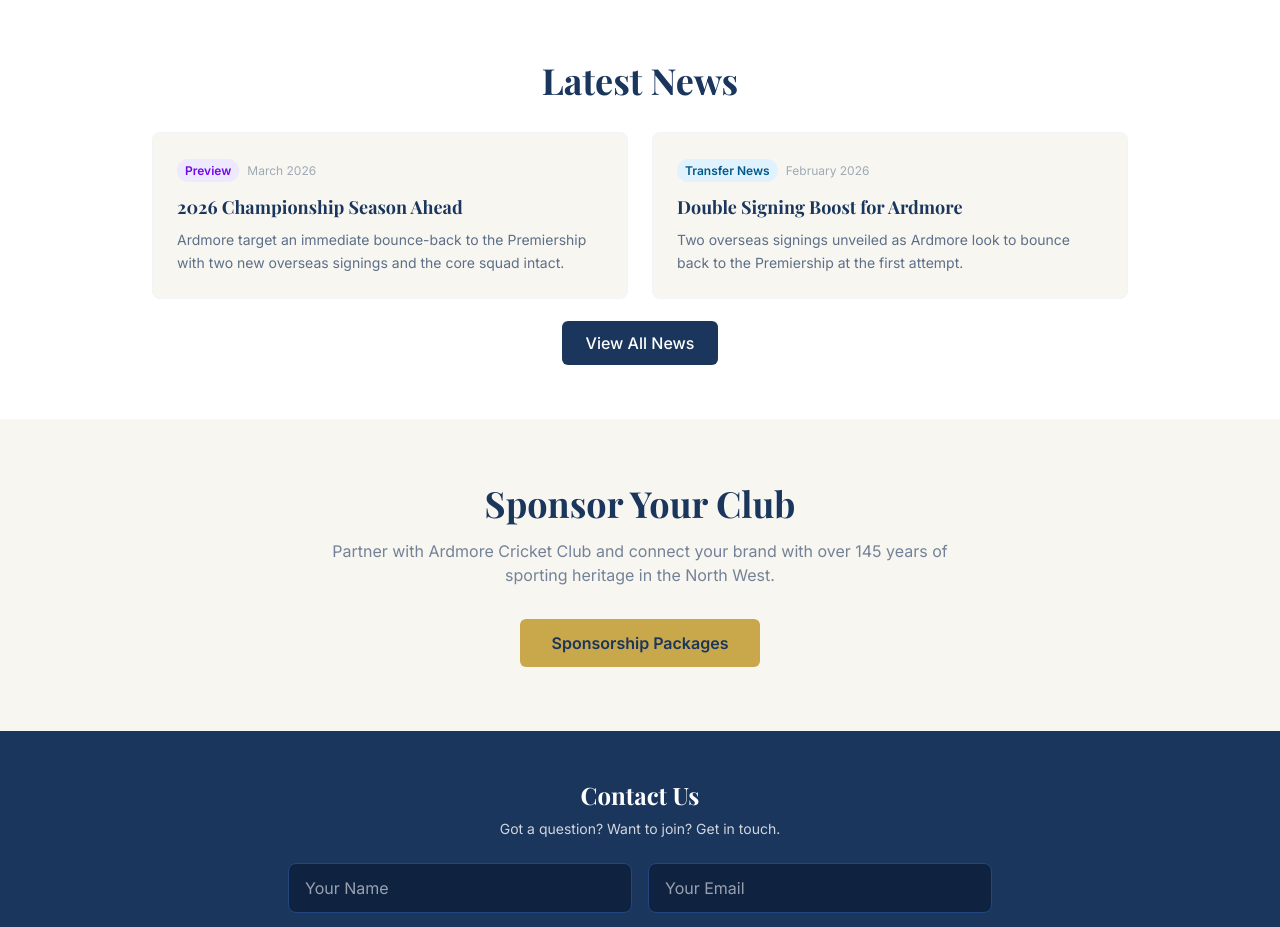
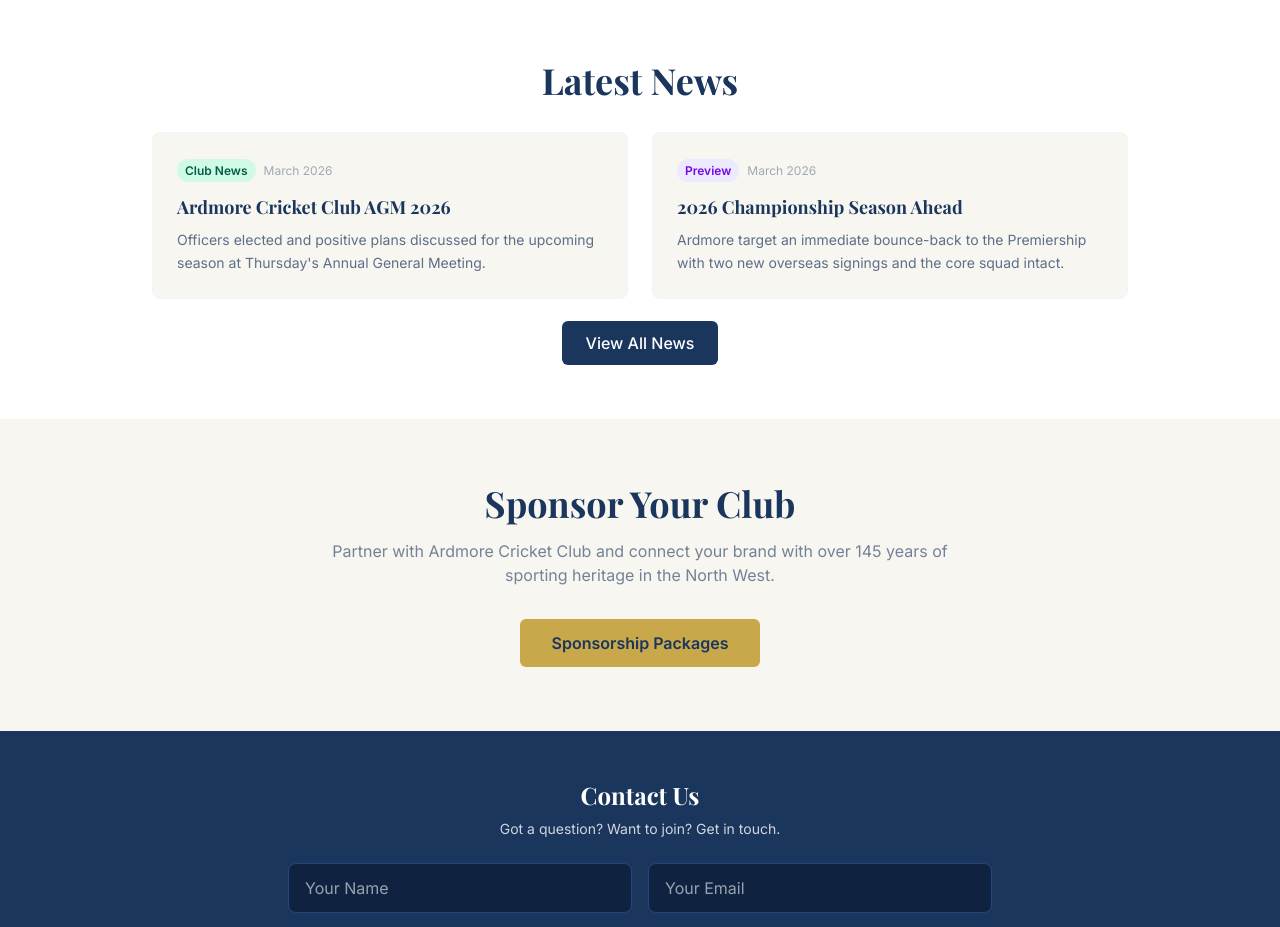
Before and after one commit to albiemorgan88-hash/ardmore-draw-live, a Next.js app: page / in a window 1280 px wide. Shown: the part 2520-3447 px from the top of the page. Built offline with nearby package versions, Linux system fonts and the light colour scheme; no server answers.

Commit message:
Add AGM 2026 article to homepage Latest News, green category badge for Club News

```diff
--- a/src/app/news/agm-2026/page.tsx
+++ b/src/app/news/agm-2026/page.tsx
@@ -36,7 +36,7 @@ export default function AGM2026Page() {
       <section className="bg-navy py-16 sm:py-20">
         <div className="max-w-3xl mx-auto px-4 sm:px-6 text-center">
           <div className="mb-4">
-            <span className="inline-block px-3 py-1 rounded-full text-xs font-semibold bg-violet-100 text-violet-800">
+            <span className="inline-block px-3 py-1 rounded-full text-xs font-semibold bg-emerald-100 text-emerald-800">
               Club News
             </span>
           </div>
--- a/src/app/news/page.tsx
+++ b/src/app/news/page.tsx
@@ -19,7 +19,7 @@ const articles: Article[] = [
     title: "Ardmore Cricket Club AGM 2026",
     date: "March 2026",
     category: "Club News",
-    excerpt: "Ardmore held their AGM on 6th March with positive plans for the season ahead. New captains appointed and Kevin Brolly takes over as Club Secretary.",
+    excerpt: "Officers elected and positive plans discussed for the upcoming season at Thursday's Annual General Meeting.",
     body: "",
     link: "/news/agm-2026",
   },
@@ -75,7 +75,7 @@ const categoryColors: Record<string, string> = {
   "Season Review": "bg-amber-100 text-amber-800",
   "Cup Draw": "bg-emerald-100 text-emerald-800",
   "Preview": "bg-violet-100 text-violet-800",
-  "Club News": "bg-violet-100 text-violet-800",
+  "Club News": "bg-emerald-100 text-emerald-800",
 };
 
 export default function NewsPage() {
--- a/src/app/page.tsx
+++ b/src/app/page.tsx
@@ -78,17 +78,17 @@ export default function HomePage() {
         <div className="max-w-5xl mx-auto px-4 sm:px-6">
           <h2 className="font-heading text-3xl sm:text-4xl font-bold text-navy mb-8 text-center">Latest News</h2>
           <div className="grid grid-cols-1 sm:grid-cols-2 gap-6 mb-8">
+            <a href="/news/agm-2026" className="bg-cream rounded-lg p-6 border border-gray-100 hover:shadow-md transition-shadow block">
+              <span className="text-xs font-semibold text-emerald-800 bg-emerald-100 px-2 py-1 rounded-full">Club News</span>
+              <span className="text-xs text-navy/40 ml-2">March 2026</span>
+              <h3 className="font-heading text-lg font-bold text-navy mt-3 mb-2">Ardmore Cricket Club AGM 2026</h3>
+              <p className="text-sm text-navy/70 leading-relaxed">Officers elected and positive plans discussed for the upcoming season at Thursday&apos;s Annual General Meeting.</p>
+            </a>
             <div className="bg-cream rounded-lg p-6 border border-gray-100">
               <span className="text-xs font-semibold text-violet-700 bg-violet-100 px-2 py-1 rounded-full">Preview</span>
               <span className="text-xs text-navy/40 ml-2">March 2026</span>
               <h3 className="font-heading text-lg font-bold text-navy mt-3 mb-2">2026 Championship Season Ahead</h3>
               <p className="text-sm text-navy/70 leading-relaxed">Ardmore target an immediate bounce-back to the Premiership with two new overseas signings and the core squad intact.</p>
-            </div>
-            <div className="bg-cream rounded-lg p-6 border border-gray-100">
-              <span className="text-xs font-semibold text-sky-800 bg-sky-100 px-2 py-1 rounded-full">Transfer News</span>
-              <span className="text-xs text-navy/40 ml-2">February 2026</span>
-              <h3 className="font-heading text-lg font-bold text-navy mt-3 mb-2">Double Signing Boost for Ardmore</h3>
-              <p className="text-sm text-navy/70 leading-relaxed">Two overseas signings unveiled as Ardmore look to bounce back to the Premiership at the first attempt.</p>
             </div>
           </div>
           <div className="text-center">
```
